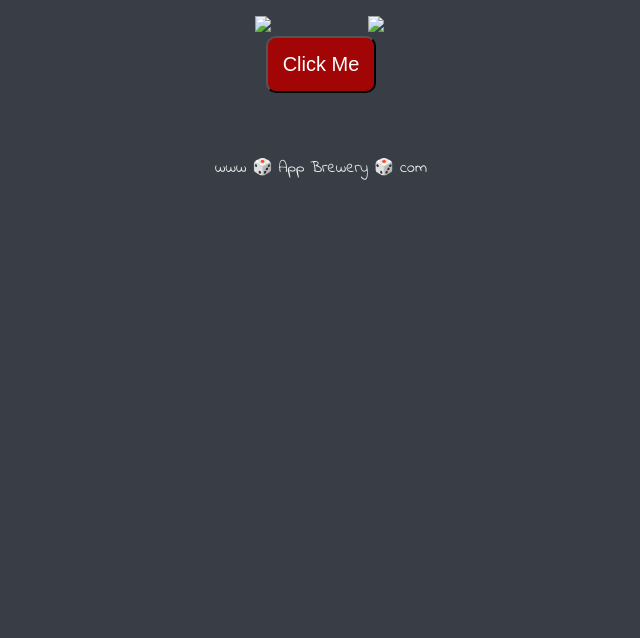
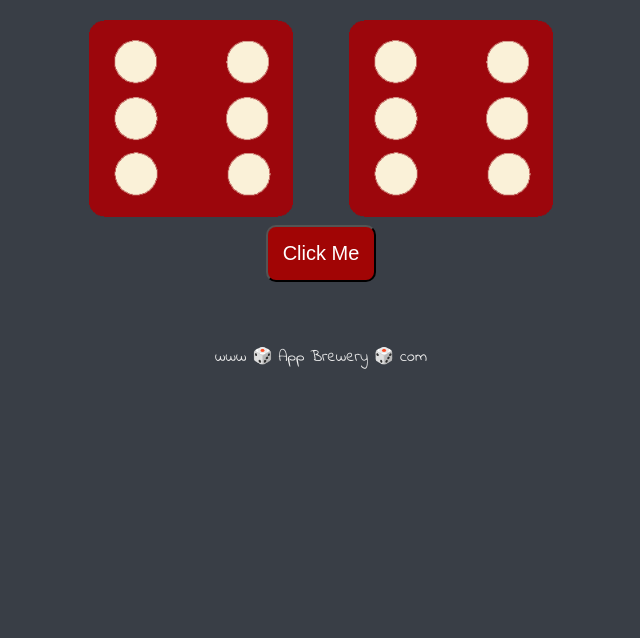
Before and after one commit to Ankursinha21/dicegame, a plain HTML site: page index.html in a window 1280 px wide. Shown: the part 162-800 px from the top of the page, without its empty margins (319-959 px from the left). Drawn offline with Linux system fonts and the light colour scheme.

Commit message:
Update index.html

```diff
--- a/index.html
+++ b/index.html
@@ -14,12 +14,12 @@
 
       <div class="dice">
         <p>Player 1</p>
-        <img class="img1" src="images\dice6.png">
+        <img class="img1" src="dice6.png">
       </div>
 
       <div class="dice">
         <p>Player 2</p>
-        <img class="img2" src="images\dice6.png">
+        <img class="img2" src="dice6.png">
       </div>
       <div class="but">
          <button type="button" id="btn" onclick="buttonClick()">Click Me</button>
```
